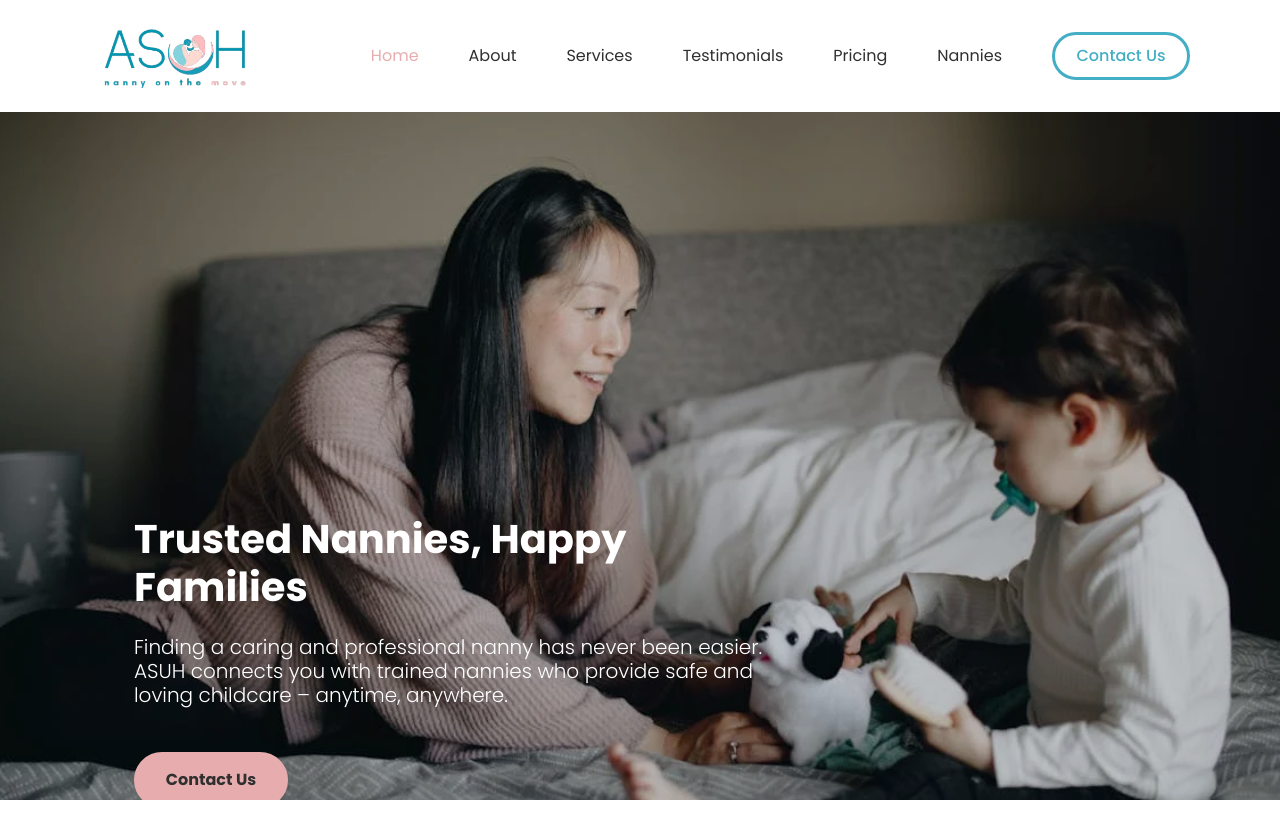
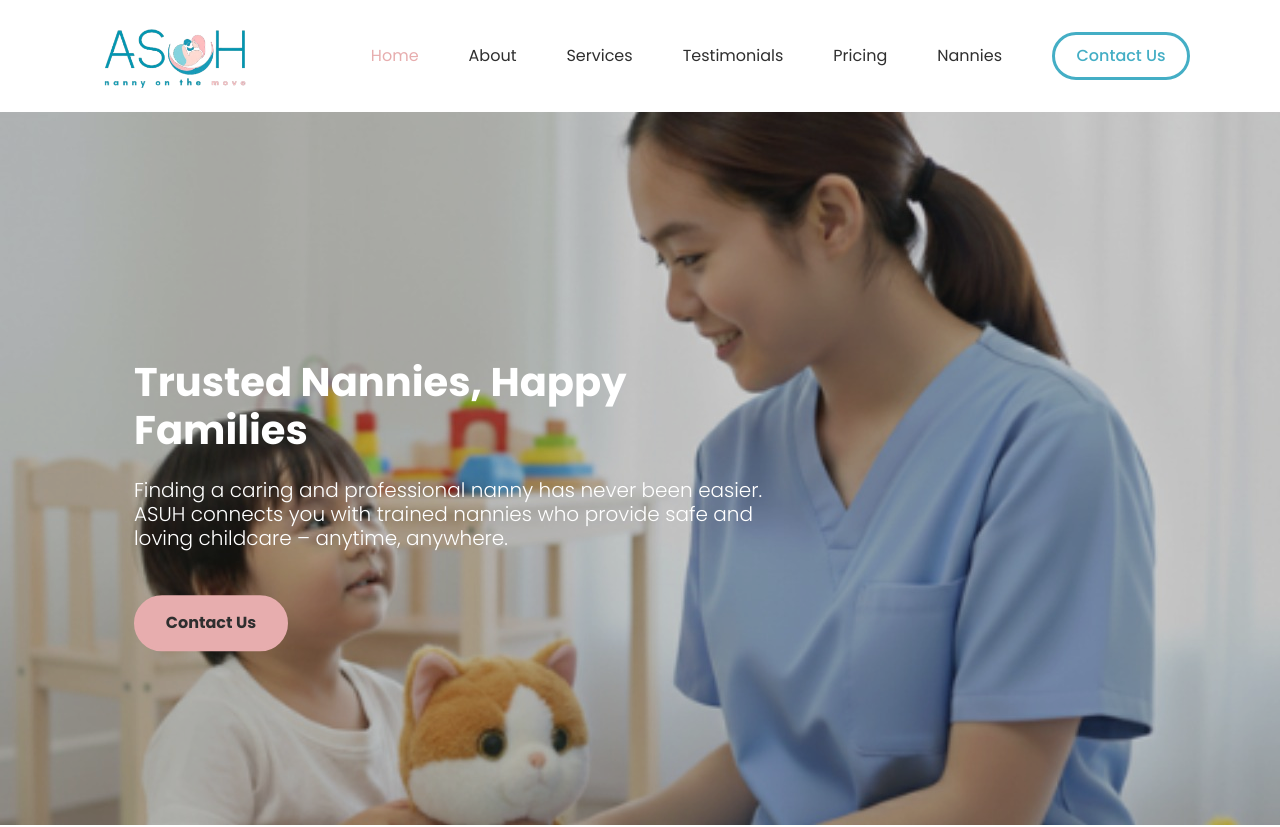
Before and after one commit to Hype580/asuhonthemove, a Next.js app: page / in a window 1280 px wide. Shown: the top 827 px of the page. Built offline with nearby package versions, Linux system fonts and the light colour scheme.

Commit message:
Update Hero component with new homepage image and layout adjustments

```diff
--- a/src/components/Hero.tsx
+++ b/src/components/Hero.tsx
@@ -43,19 +43,19 @@ const HeroButton = ({ href, ariaLabel, children }: HeroButtonProps) => (
 export function Hero() {
   return (
     <section
-      className="relative h-[50vh] sm:h-[55vh] md:h-screen w-full overflow-hidden"
+      className="relative w-full overflow-hidden aspect-video mt-[80px] sm:mt-[80px] md:mt-[105px]"
       aria-label="Hero section"
     >
       {/* Hero Background Image */}
-      <div className="absolute inset-0 w-full">
+      <div className="absolute inset-0 w-full h-full">
         <Image
           src={heroContent.image.src}
           alt={heroContent.image.alt}
           fill
-          className="object-cover scale-x-[-1] md:object-center object-[50%_30%] sm:object-[center_40%]"
+          className="object-cover object-center"
           priority
           sizes="100vw"
-          quality={90}
+          quality={100}
         />
         {/* Optional overlay for better text readability */}
         <div className="absolute inset-0 bg-black/20" />
@@ -69,9 +69,10 @@ export function Hero() {
             'absolute flex flex-col',
             'w-full max-w-[672px]',
             'px-4 sm:px-6 lg:px-0',
-            'top-[40%] sm:top-[30%] md:top-[22vh] lg:top-[515px]',
+            'top-[50%] sm:top-[52%] md:top-[55%]',
             'left-0 sm:left-[5%] md:left-[8%] lg:left-[134px]',
-            'pb-4 sm:pb-6'
+            '-translate-y-[45%]',
+            'pb-8 sm:pb-10 md:pb-6'
           )}
           style={{
             gap: `${heroContent.layout.contentPosition.gap}px`
@@ -103,6 +104,7 @@ export function Hero() {
               {heroContent.description}
             </p>
           </div>
+          <div className="-mt-2 sm:-mt-2 md:mt-0">
             <HeroButton
               href={heroContent.cta.href}
               ariaLabel={heroContent.cta.ariaLabel}
@@ -111,6 +113,7 @@ export function Hero() {
             </HeroButton>
           </div>
         </div>
+      </div>
     </section>
   );
 }
--- a/src/data/heroContent.ts
+++ b/src/data/heroContent.ts
@@ -2,7 +2,7 @@ export const heroContent = {
   title: 'Trusted Nannies, Happy Families',
   description: 'Finding a caring and professional nanny has never been easier. ASUH connects you with trained nannies who provide safe and loving childcare – anytime, anywhere.',
   image: {
-    src: '/heroimage.png',
+    src: '/new/homepage.jpeg',
     alt: 'Nanny caring for child',
   },
   cta: {
```
Also changed, not shown: public/new/homepage.jpeg (added). Lines whose indentation alone changed are shown as unchanged.
